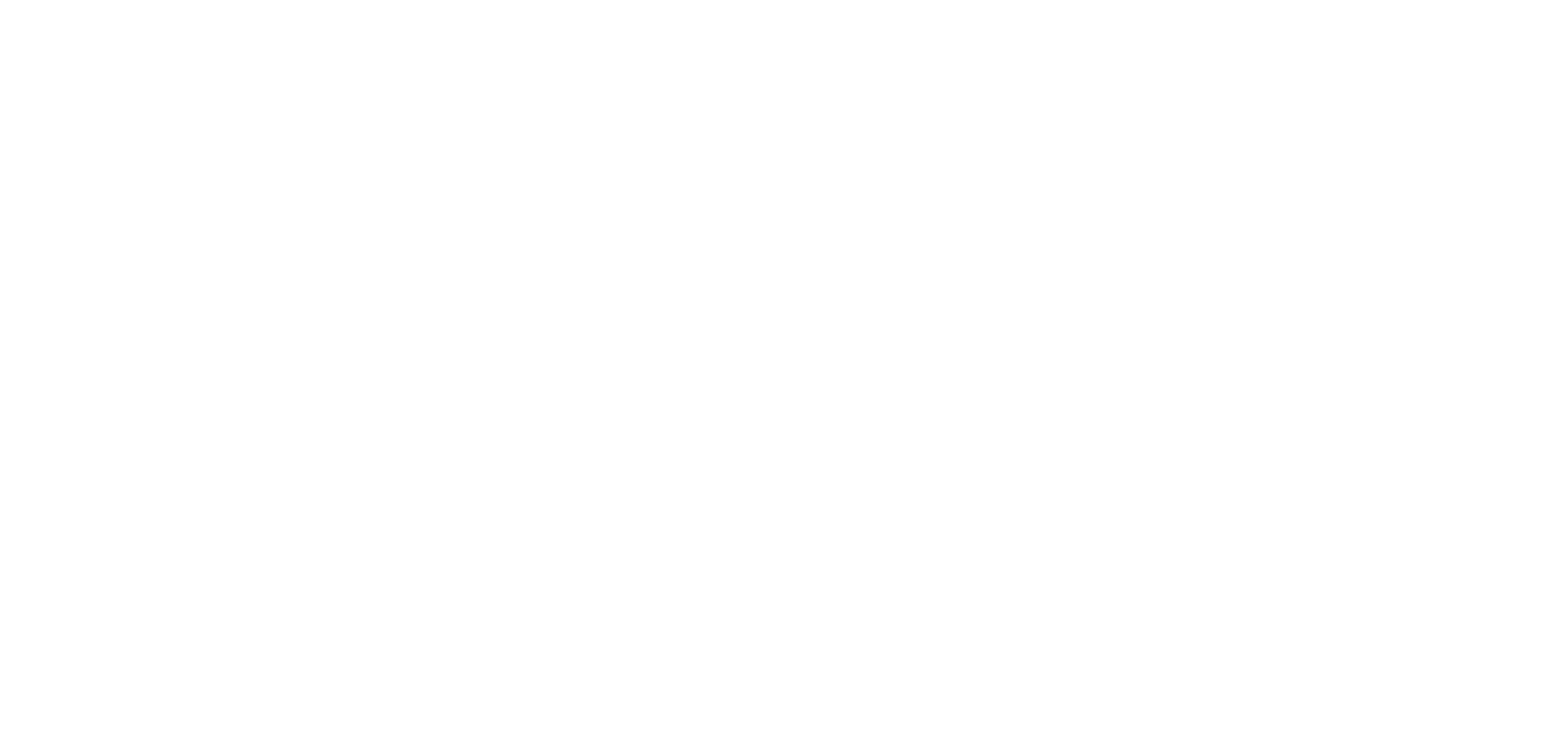
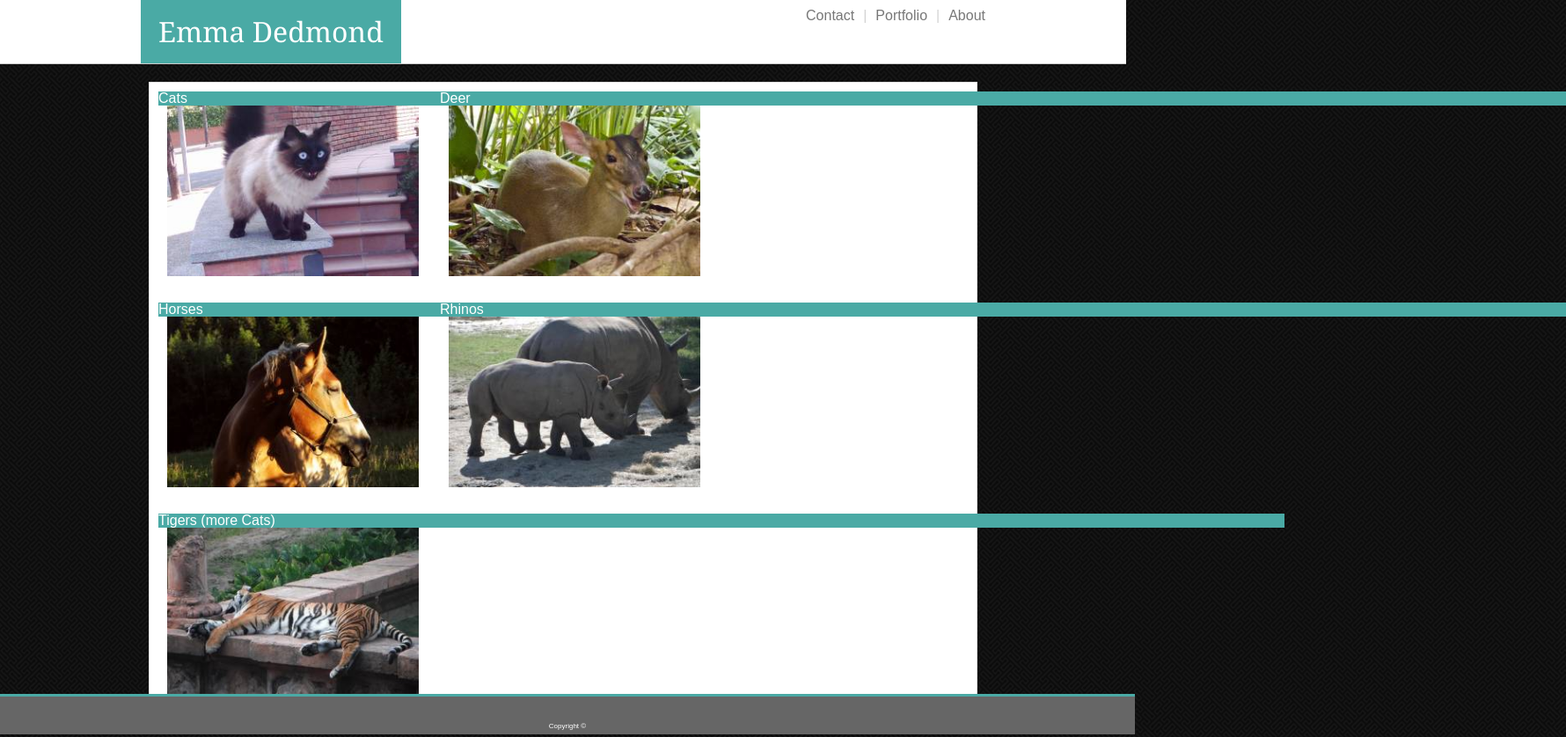
Before and after one commit to ededmond/Basic-Portfolio, a plain HTML site: page portfolio.html in a window 1280 px wide. Shown: the whole page at 88% size, 1780 px wide, since content can reach past the window. Before the commit the page ends 800 px from the top, so only its background shows below. Drawn offline with Linux system fonts and the light colour scheme.

Commit message:
Portfolio done except overlay

```diff
--- a/assets/css/style.css
+++ b/assets/css/style.css
@@ -2,9 +2,12 @@ body {
     background-image: url("../images/pw_maze_black/pw_maze_black.png");
     font-family: Arial, Helvetica, sans-serif;
     color: #777777;
+    height:100%;
+    position:relative;
 }
 header {
     background-color:white;
+    width:100%;
     border-bottom: #cccccc solid 1px;
     overflow:auto;
 }
@@ -34,9 +37,12 @@ section {
     border: #dddddd solid 1px;
     margin:auto;
     margin-top:20px;
-    padding:20px;
+    margin-bottom:60px;
+    /* This gives a gap between section and bottom of page for footer */
+    padding:10px;
     /* Because padding is 20px, section width must be 960-2*20 */
     width:920px;
+    overflow:auto;
 }
 h1,h2 {
     font-family:Georgia, 'Times New Roman', Times, serif;
@@ -51,18 +57,38 @@ h1 {
     float:left;
 }
 h2 {
+    padding:10px;
     color:#4aaaa5;
 }
 hr {
     border:1px lightgray solid;
-    margin-top:20px;
+    margin:10px;
     margin-bottom:20px;
+}
+.img-box {
+    margin-bottom:20px;
+    width:320px;
+    float:left;
+    overflow:clip;
+}
+.overlay {
+    position:absolute;
+    background-color:#4aaaa5;
+    color:white;
+    width:100%;
+}
+img {
+    height:200px;
+    float:left;
+    padding:10px;
+    padding-right:20px;
 }
 
 p {
     line-height:30px;
-    padding-bottom:10px;
-    padding-top:0;
+    /* padding:10px; */
+    margin-left:10px;
+    margin-bottom:10px;
 }
 footer {
     position:absolute;
--- a/index.html
+++ b/index.html
@@ -1,10 +1,10 @@
 <!doctype html>
-<html>
+<html lang = "en">
     <head>
         <title>About Emma</title>
         <link rel="stylesheet" href="assets/css/reset.css">
         <link rel="stylesheet" href="assets/css/style.css">
-        <link rel="stylesheet" href="assets/css/index.css">
+        <!-- <link rel="stylesheet" href="assets/css/index.css"> -->
     </head>
     <body>
         <div class ="clearfix">
@@ -22,7 +22,7 @@
         <section>
             <h2>About Me</h2>
             <hr>
-            <img src = "assets/images/Profile Picture.jpg">
+            <img src = "assets/images/Profile-Picture.jpg" alt = "Emma and an Elephant">
             <p>Welcome to my homepage! The picture (hopefully to the left) was actually taken in Thailand!
                 My sister taught English there for a year, and my parents and I went to visit her. It's really amazing
                 what parents will pay just so they can see both their kids on Christmas!
@@ -40,7 +40,7 @@
             </p>
         </section>
         <footer>
-            <div>Copyright &copy</div>
+            <div>Copyright &copy;</div>
         </footer>
     </body>
 </html>
--- a/portfolio.html
+++ b/portfolio.html
@@ -0,0 +1,57 @@
+<!doctype html>
+<html lang = "en">
+    <head>
+        <title>Emma's Portfolio</title>
+        <link rel="stylesheet" href="assets/css/reset.css">
+        <link rel="stylesheet" href="assets/css/style.css">
+    </head>
+    <body>
+        <div class ="clearfix">
+            <header>
+                <div class ="header-content">
+                    <h1>Emma Dedmond</h1>
+                    <a href ="index.html" class = "nav-link">About</a>
+                    <div class = "nav-div">|</div>
+                    <a href = "portfolio.html" class = "nav-link">Portfolio</a>
+                    <div class = "nav-div">|</div>
+                    <a href = "contact.html" class = "nav-link">Contact</a>
+                </div>
+            </header>
+        </div>
+        <section>
+            <div class = "img-box">
+                <img src = "assets/images/cat.jpg" alt = "Cat">
+                <div class = "overlay">
+                    Cats
+                </div>
+            </div>
+            <div class = "img-box">
+               <img src = "assets/images/deer.jpg" alt = "Deer">
+               <div class = "overlay">
+                    Deer
+                </div>
+            </div>
+            <div class = "img-box">
+               <img src = "assets/images/horse.jpg" alt = "Horse">
+               <div class = "overlay">
+                    Horses
+                </div>
+            </div>
+            <div class = "img-box">
+               <img src = "assets/images/rhino.jpg" alt = "Rhino">
+               <div class = "overlay">
+                    Rhinos
+                </div>
+            </div>
+            <div class = "img-box">
+               <img src = "assets/images/tiger.jpg" alt = "Tiger">
+               <div class = "overlay">
+                    Tigers (more Cats)
+                </div>
+            </div>
+        </section>
+        <footer>
+            <div>Copyright &copy;</div>
+        </footer>
+    </body>
+</html>
```
Also changed, not shown: assets/images/Profile-Picture.jpg (renamed from assets/images/Profile Picture.jpg), assets/images/cat.jpg (added), assets/images/deer.jpg (added), assets/images/horse.jpg (added), assets/images/rhino.jpg (added), assets/images/tiger.jpg (added).
